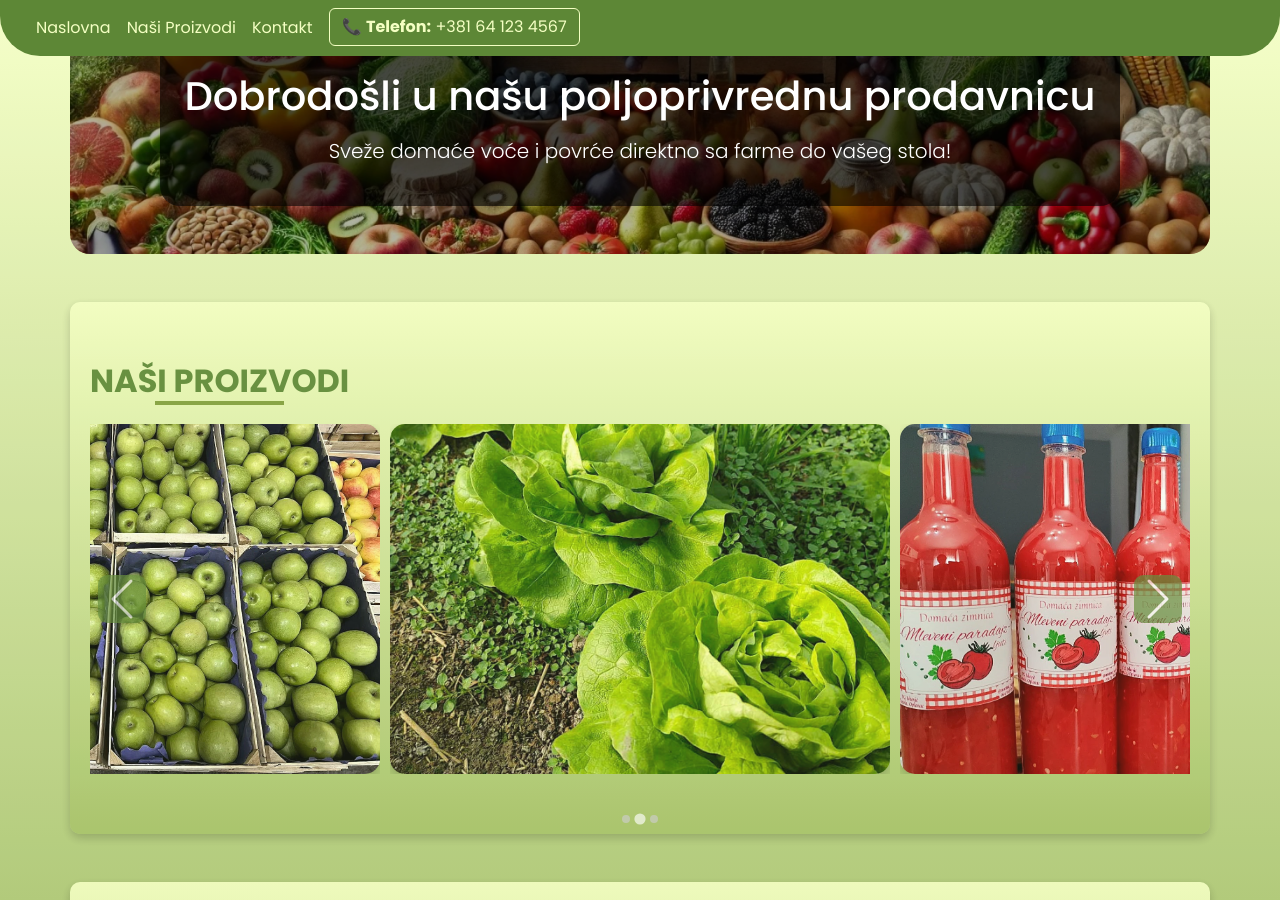
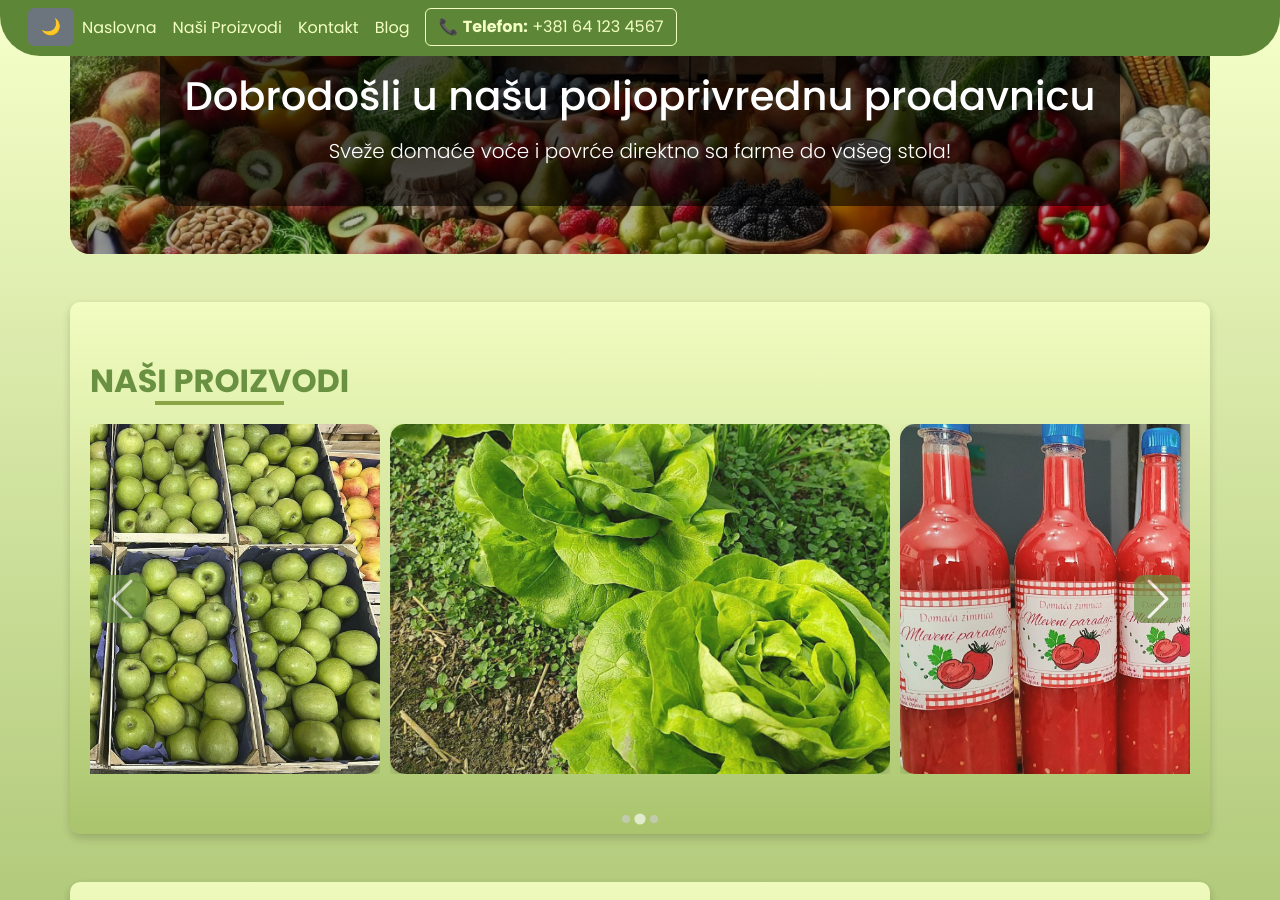
Before and after one commit to vladan-d-masic/lite-page-green-template, a Jekyll site: the page built from index.markdown, in a window 1280 px wide and 900 px high. Built offline with Jekyll 4.4.1, drawn with Linux system fonts in a browser that asks for light colours.

Commit message:
Add Blog menu item

```diff
--- a/_layouts/default.html
+++ b/_layouts/default.html
@@ -49,7 +49,6 @@ https://cdn.jsdelivr.net/npm/@splidejs/splide@4.1.4/dist/css/splide.min.css
       <div class="container-fluid">
         <div>
           <ul class="navbar-nav d-flex flex-row gap-4 nav">
-            <button id="darkModeToggle" class="btn btn-secondary">🌙</button>
             <li class="nav-item">
               <a class="nav-link" href="/lite-page-green-template/#/">Glavna</a>
             </li>
@@ -98,7 +97,10 @@ https://cdn.jsdelivr.net/npm/@splidejs/splide@4.1.4/dist/css/splide.min.css
           <span class="navbar-toggler-icon"></span>
         </button>
         <div class="collapse navbar-collapse mx-3" id="navbarNav">
-          <ul class="navbar-nav">
+          <ul class="navbar-nav mt-3 mt-md-0">
+            <li class="nav-item">
+              <button id="darkModeToggle" class="btn btn-secondary">🌙</button>
+            </li>
             <li class="nav-item">
               <a class="nav-link" href="#welcome">Naslovna</a>
             </li>
@@ -107,6 +109,9 @@ https://cdn.jsdelivr.net/npm/@splidejs/splide@4.1.4/dist/css/splide.min.css
             </li>
             <li class="nav-item">
               <a class="nav-link" href="#contact">Kontakt</a>
+            </li>
+            <li class="nav-item">
+              <a class="nav-link" href="/blog">Blog</a>
             </li>
             <li class="nav-item">
               <a
```
